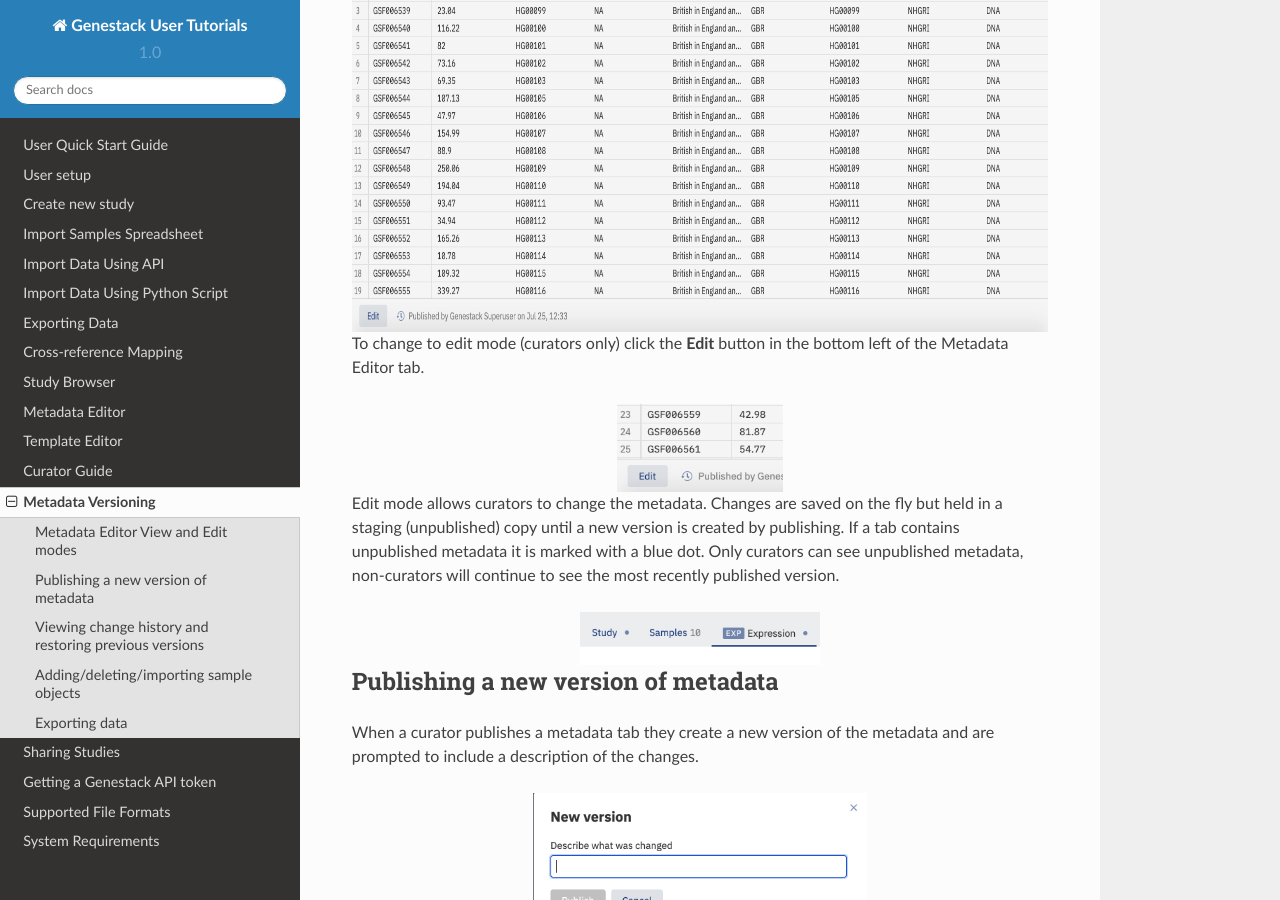
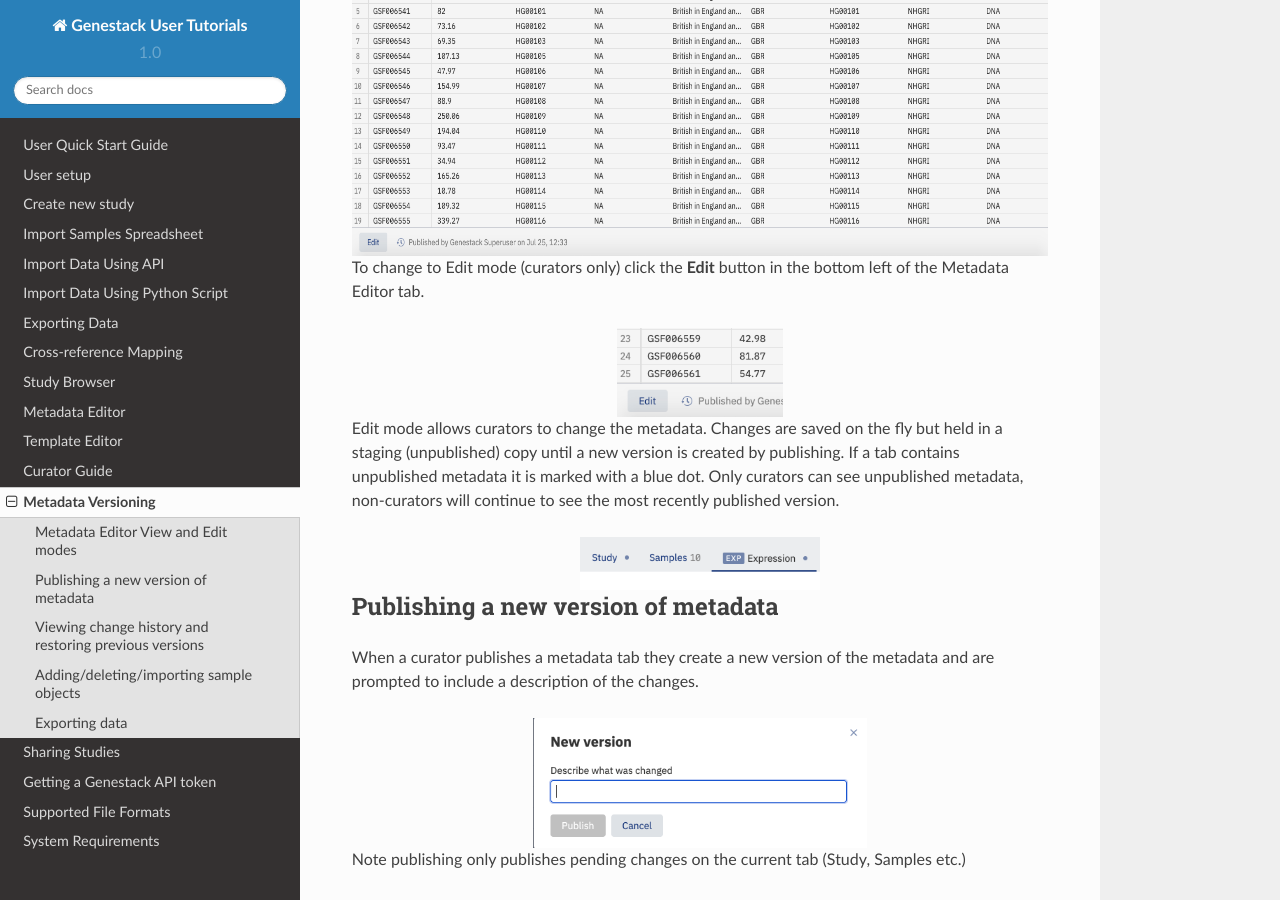
Before and after one commit to genestack/user-guide, a Sphinx documentation site: the page built from source/doc-odm-user-guide/versioning.rst, in a window 1280 px wide and 900 px high, scrolled down 602 px. Built offline with Sphinx 7.4.7 and the Read the Docs theme 2.0.0, drawn with Linux system fonts in a browser that asks for light colours.

Commit message:
Update versioning.rst
resize image

```diff
--- a/source/doc-odm-user-guide/versioning.rst
+++ b/source/doc-odm-user-guide/versioning.rst
@@ -11,10 +11,10 @@
 In the View mode changes to the metadata cannot be made, and the samples table allows more samples to be viewed without pagination.
 
 .. image:: images/versioning-view.png
-   :scale: 35 %
+   :scale: 30 %
    :align: center
 
-To change to edit mode (curators only) click the **Edit** button in the bottom left of the Metadata Editor tab.
+To change to Edit mode (curators only) click the **Edit** button in the bottom left of the Metadata Editor tab.
 
 .. image:: images/versioning-edit-button.png
    :scale: 35 %
```
